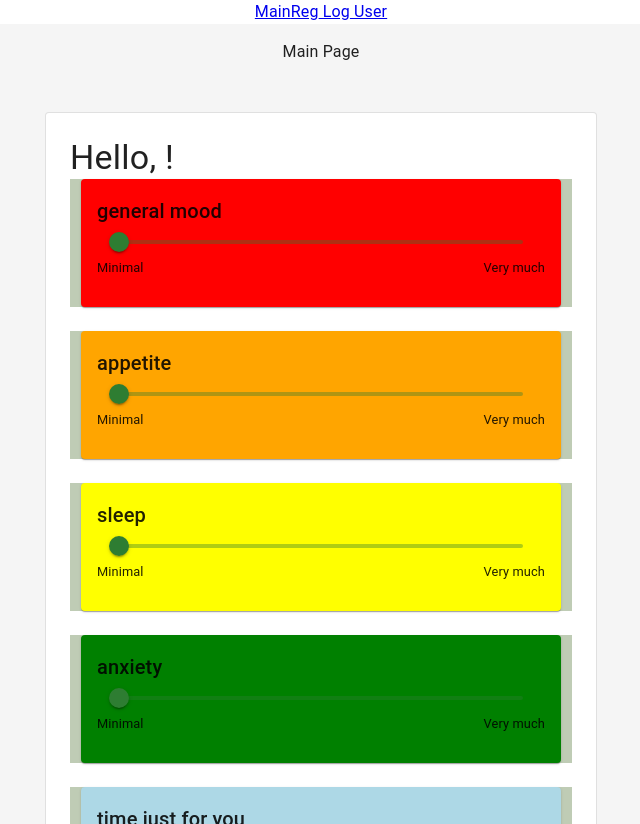
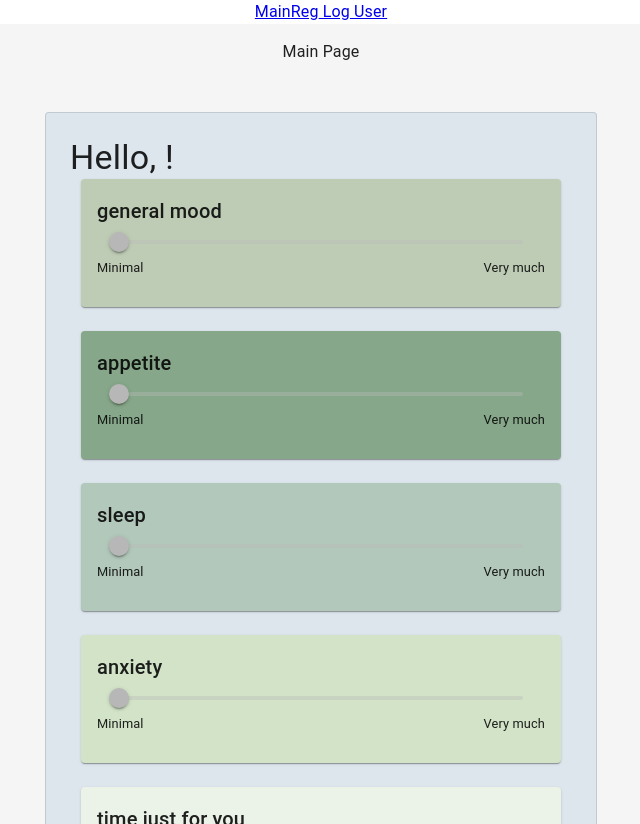
Before and after one commit to kaiuliia/well_being_frontend, a React (Create React App) app: page /login/user in a window 1280 px wide. Shown: the whole page, without its empty margins (319-959 px from the left). Built offline with nearby package versions, Linux system fonts and the light colour scheme; the HTML template or start-up script is replaced by a standard one.

Commit message:
upd sliderbar

```diff
--- a/src/components/mainpage.tsx
+++ b/src/components/mainpage.tsx
@@ -24,5 +24,3 @@ export function MainPage(props: Props) {
     </div>
   );
 }
-
-// export default Login;
--- a/src/components/slider/slide_bar.tsx
+++ b/src/components/slider/slide_bar.tsx
@@ -3,9 +3,6 @@ import { ChangeEvent } from "../../types";
 import { Slider, Grid } from "@mui/material";
 import { Box, Card } from "@mui/material";
 import Typography from "@mui/material/Typography";
-
-import { CardHeader } from "@mui/material";
-import { CardMedia } from "@mui/material";
 
 interface Props {
   colors: string;
@@ -20,20 +17,9 @@ export const SliderBar = (props: Props) => {
     props.onChange(sliderValue);
   };
 
-  // const colors: string[] = [
-  //   "red",
-  //   "orange",
-  //   "yellow",
-  //   "green",
-  //   "lightblue",
-  //   "blue",
-  //   "violet",
-  // ];
-
   return (
     <Box
       sx={{
-        background: "#BFCCB5",
         display: "flex",
         justifyContent: "center",
       }}
@@ -53,8 +39,8 @@ export const SliderBar = (props: Props) => {
 
         <Slider
           sx={{
+            color: "#B7B7B7",
             width: "90%", // Set the width to 100% to fill the card
-            color: "success.main",
             marginBottom: "0rem", // Added margin at the bottom for spacing
             paddingBottom: "0rem",
           }}
--- a/src/components/survey.tsx
+++ b/src/components/survey.tsx
@@ -43,13 +43,13 @@ export function Survey(props: Props) {
   const name = localStorage.getItem("name");
 
   const colors: string[] = [
-    "red",
-    "orange",
-    "yellow",
-    "green",
-    "lightblue",
-    "blue",
-    "violet",
+    "#BFCCB5",
+    "#86A789",
+    "#B2C8BA",
+    "#D2E3C8",
+    "#EBF3E8",
+    "#86A789",
+    "#7C96AB",
   ];
 
   const sendData = async (survey: Survey) => {
@@ -106,7 +106,11 @@ export function Survey(props: Props) {
         <Paper
           variant="outlined"
           elevation={3}
-          sx={{ my: { xs: 3, md: 6 }, p: { xs: 2, md: 3 } }}
+          sx={{
+            my: { xs: 3, md: 6 },
+            p: { xs: 2, md: 3 },
+            background: "#DDE6ED",
+          }}
         >
           <Typography component="h1" variant="h4" align="left">
             Hello, {name}!
```
